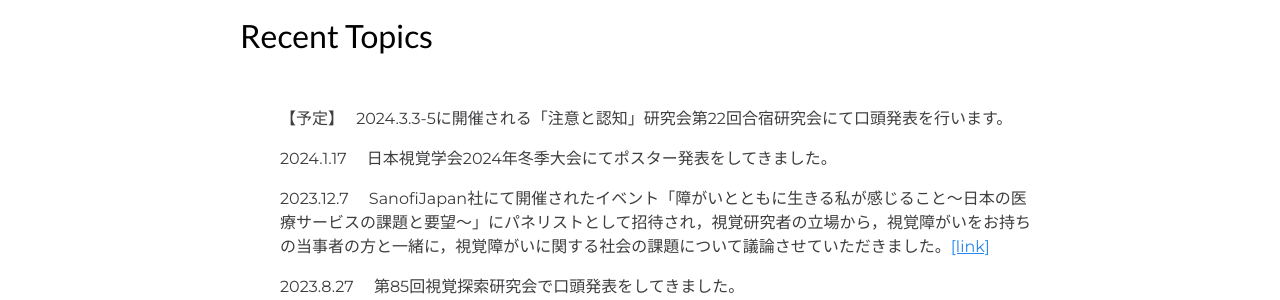
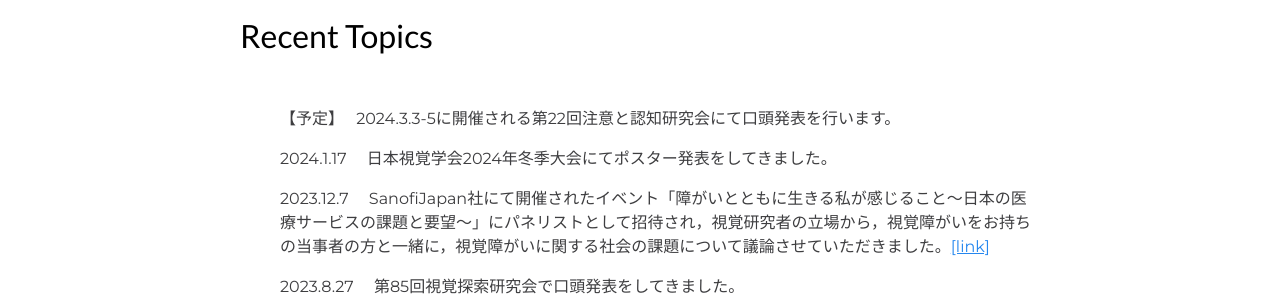
Before and after one commit to LNOKB/lnokb.github.io, a Jekyll site: the page built from index.html, in a window 1280 px wide. Shown: the part 919-1219 px from the top of the page. Built offline with Jekyll 4.4.1, drawn with Linux system fonts in a browser that asks for light colours.

Commit message:
Update index.html

```diff
--- a/index.html
+++ b/index.html
@@ -47,7 +47,7 @@ layout: home-page
     <ul>
 
       <p class="subtitle">
-        【予定】　 2024.3.3-5に開催される「注意と認知」研究会第22回合宿研究会にて口頭発表を行います。
+        【予定】　 2024.3.3-5に開催される第22回注意と認知研究会にて口頭発表を行います。
       </p>
 
       <p class="subtitle">
```
